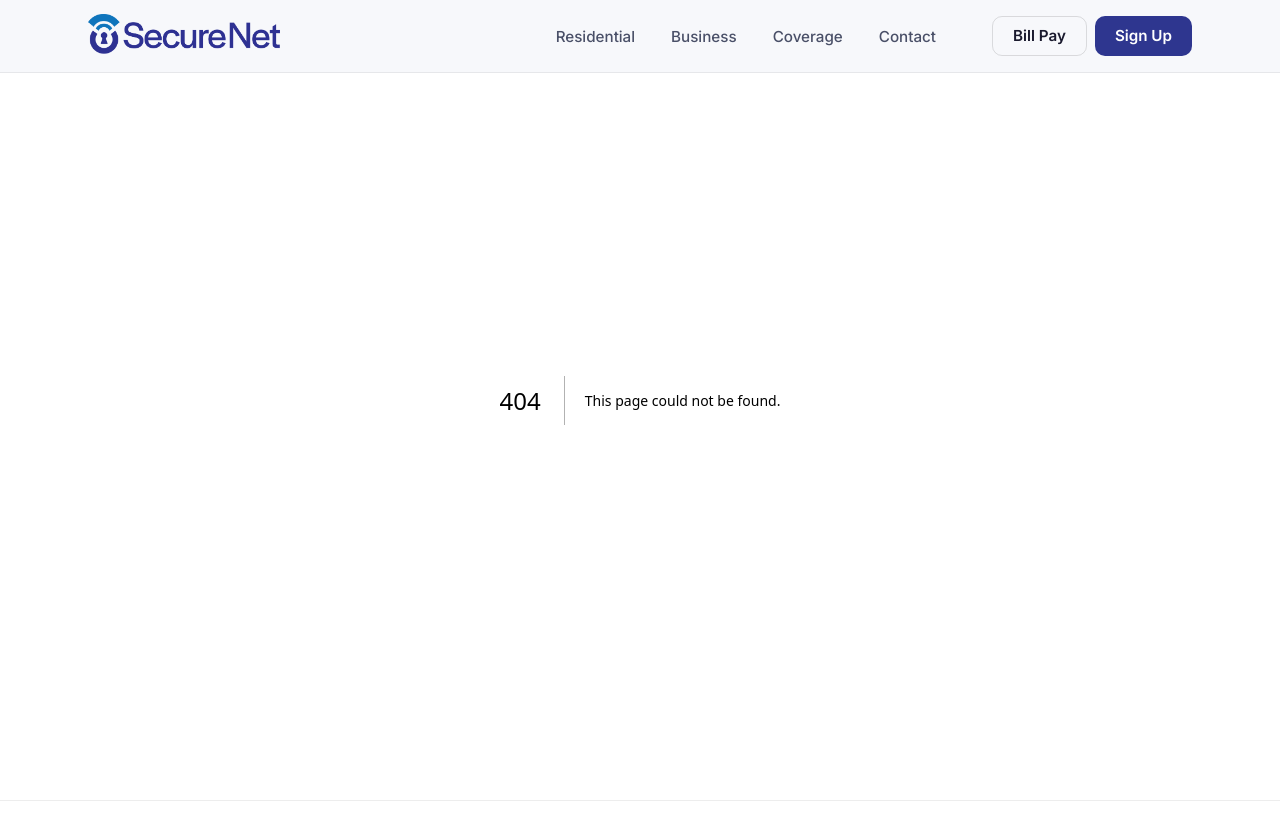
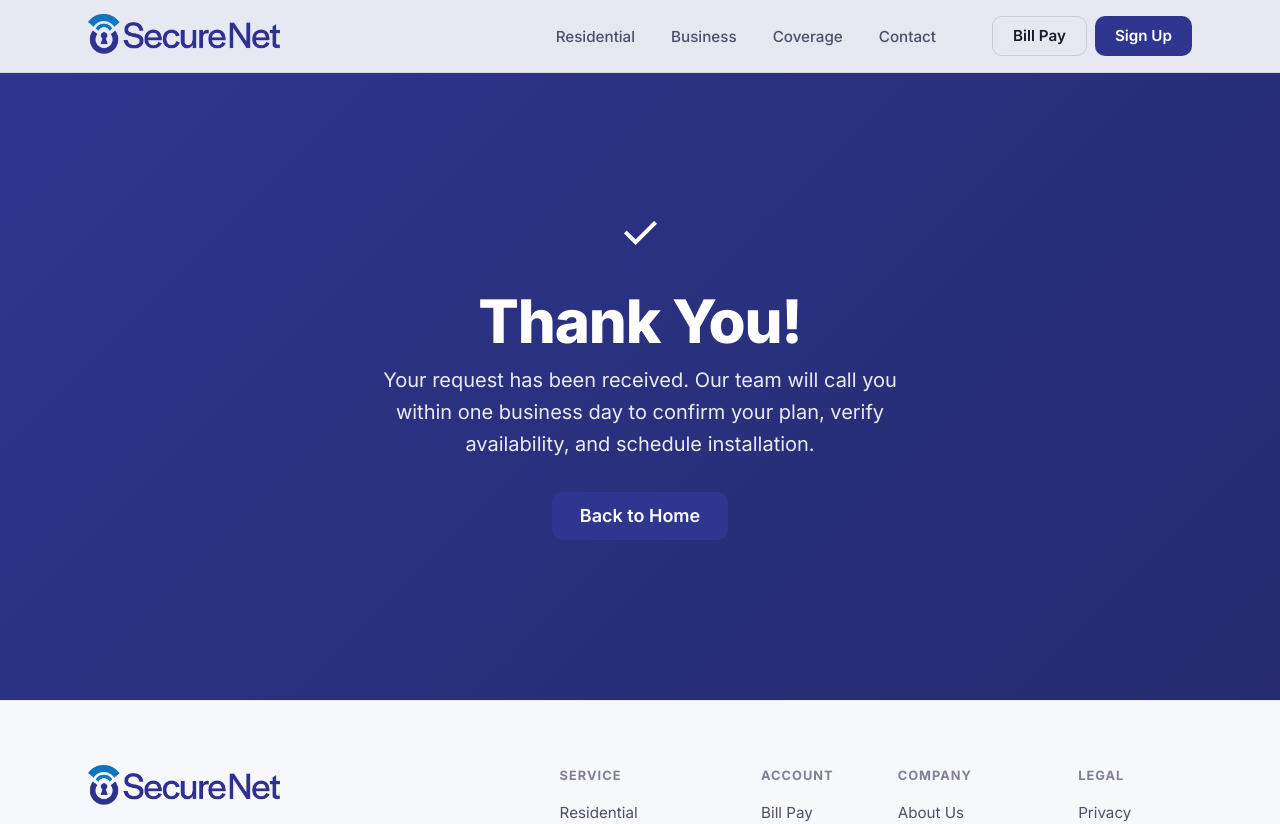
Before and after one commit to securenetfiber/securenet-2026, a Next.js app: page /thank-you in a window 1280 px wide. Before the commit this address had no page. Shown: the top 824 px of the page. Built offline with nearby package versions, Linux system fonts and the light colour scheme.

Commit message:
Add thank-you page for sign-up form redirect
Cognito form 22 redirects to /thank-you on submission, which was 404ing.

Co-Authored-By: Claude Opus 4.6 <noreply@anthropic.com>

```diff
--- /dev/null
+++ b/app/thank-you/page.tsx
@@ -0,0 +1,27 @@
+import type { Metadata } from 'next';
+import Link from 'next/link';
+
+export const metadata: Metadata = {
+  title: 'Thank You',
+  description:
+    'Your sign-up request has been received. Our team will contact you within one business day.',
+};
+
+export default function ThankYouPage() {
+  return (
+    <section className="page-hero">
+      <div className="section-container" style={{ textAlign: 'center', paddingTop: '4rem', paddingBottom: '6rem' }}>
+        <div style={{ fontSize: '3rem', marginBottom: '1rem' }}>&#10003;</div>
+        <h1 className="section-heading">Thank You!</h1>
+        <p className="section-sub" style={{ maxWidth: '540px', margin: '0 auto 2rem' }}>
+          Your request has been received. Our team will call you within one
+          business day to confirm your plan, verify availability, and schedule
+          installation.
+        </p>
+        <Link href="/" className="btn btn-primary">
+          Back to Home
+        </Link>
+      </div>
+    </section>
+  );
+}
```
